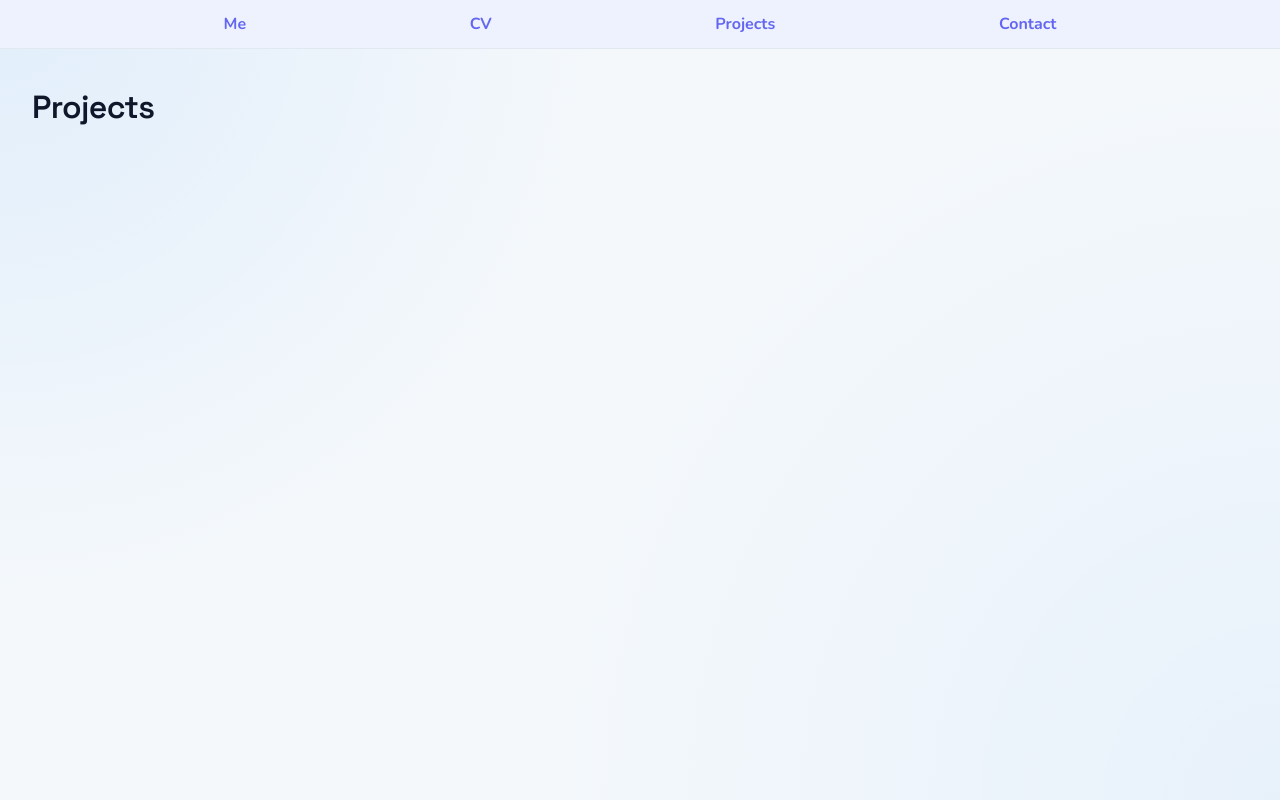
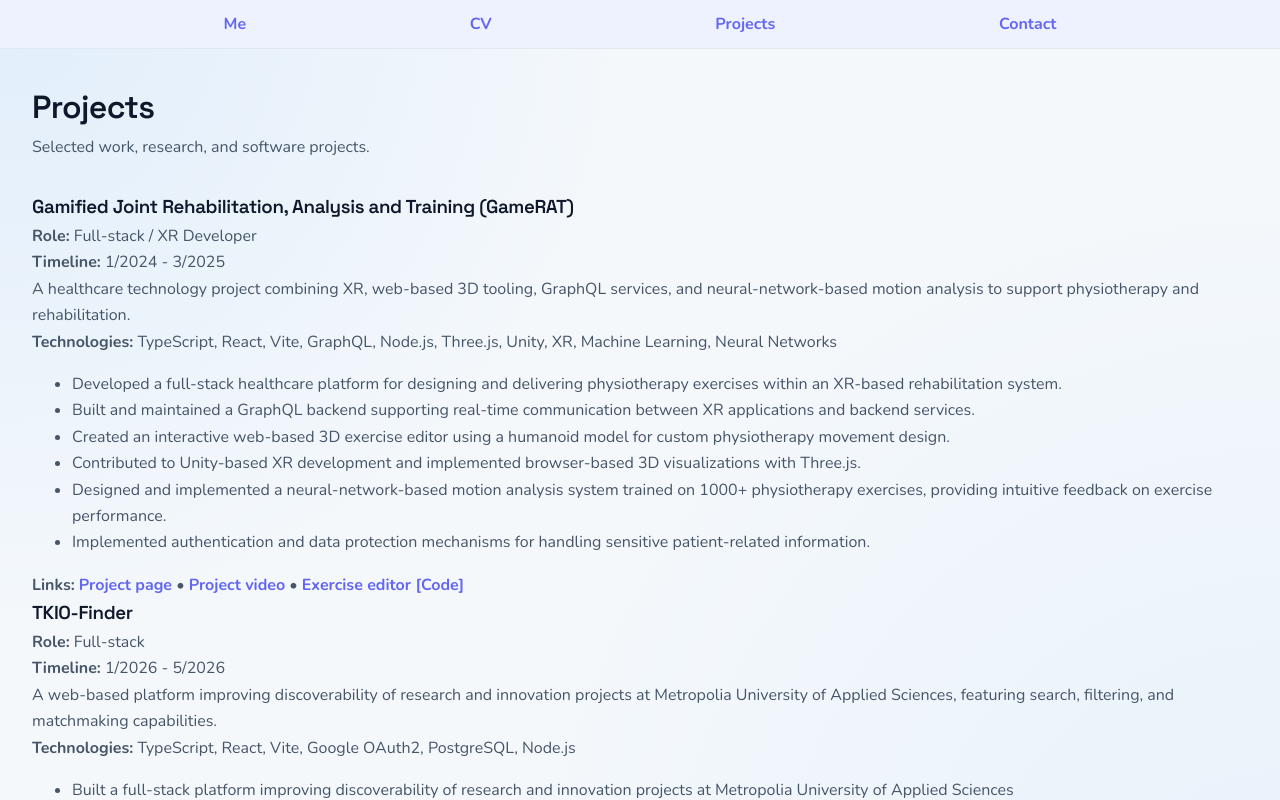
Before and after one commit to Panibo/mariapori-website, a Next.js app: page /projects in a window 1280 px wide. Shown: the top 800 px of the page. Built offline with nearby package versions, Linux system fonts and the light colour scheme.

Commit message:
Projects section

```diff
--- a/app/globals.css
+++ b/app/globals.css
@@ -123,7 +123,12 @@ a:hover {
 a:active {
   color: var(--color-link-active);
 }
-
+section {
+  margin-bottom: 0.5rem;
+}
+section:last-child {
+  margin-bottom: 0;
+}
 @media print {
   #root_header,
   #root_header nav {
--- a/app/projects/page.tsx
+++ b/app/projects/page.tsx
@@ -1,8 +1,71 @@
+import Image from "next/image";
+import cv from "../../data/cv.json";
+import styles from "../../styles/cv.module.css";
+import projects from "../../data/projects.json";
 const Projects = () => {
   return (
-    <div>
-      <h1>Projects</h1>
+    <div className={styles.cv}>
+      <header className={styles.header}>
+        <div>
+          <h1>Projects</h1>
+          <p>Selected work, research, and software projects.</p>
+        </div>
+      </header>
+
+      <section>
+        {projects.map((project) => (
+          <article key={project.name} className={styles.avoidBreak}>
+            <h3>{project.name}</h3>
+
+            {project.role && (
+              <p>
+                <strong>Role:</strong> {project.role}
+              </p>
+            )}
+
+            {(project.startDate || project.endDate) && (
+              <p>
+                <strong>Timeline:</strong> {project.startDate}
+                {project.endDate ? ` - ${project.endDate}` : ""}
+              </p>
+            )}
+
+            {project.summary && <p>{project.summary}</p>}
+
+            {project.technologies && project.technologies.length > 0 && (
+              <p>
+                <strong>Technologies:</strong> {project.technologies.join(", ")}
+              </p>
+            )}
+
+            <ul>
+              {project.description.map((line, index) => (
+                <li key={index}>{line}</li>
+              ))}
+            </ul>
+
+            {project.links && project.links.length > 0 && (
+              <p>
+                <strong>Links:</strong>{" "}
+                {project.links.map((link, index) => (
+                  <span key={link.url}>
+                    <a
+                      href={link.url}
+                      target="_blank"
+                      rel="noopener noreferrer"
+                    >
+                      {link.label}
+                    </a>
+                    {index < project.links.length - 1 ? " • " : ""}
+                  </span>
+                ))}
+              </p>
+            )}
+          </article>
+        ))}
+      </section>
     </div>
   );
 };
+
 export default Projects;
--- a/components/header/header.module.css
+++ b/components/header/header.module.css
@@ -24,7 +24,6 @@
   display: none;
   justify-content: center;
   align-items: center;
-  margin-left: auto;
   width: 3rem;
   height: 3rem;
   border: none;
--- a/components/header/header.tsx
+++ b/components/header/header.tsx
@@ -1,7 +1,7 @@
 "use client";
 
 import Link from "next/link";
-import { useState } from "react";
+import { useState, useEffect } from "react";
 import styles from "./header.module.css";
 
 const links = [
@@ -13,6 +13,18 @@ const links = [
 
 const Header = () => {
   const [isOpen, setIsOpen] = useState(false);
+
+  useEffect(() => {
+    const handleScroll = () => {
+      setIsOpen(false);
+    };
+
+    window.addEventListener("scroll", handleScroll);
+
+    return () => {
+      window.removeEventListener("scroll", handleScroll);
+    };
+  }, []);
 
   return (
     <header className={styles.header}>
--- a/data/cv.json
+++ b/data/cv.json
@@ -85,6 +85,7 @@
     {
       "category": "Frontend",
       "children": [
+        { "name": "Next.js" },
         { "name": "React" },
         { "name": "React Native" },
         { "name": "HTML5" },
--- /dev/null
+++ b/data/projects.json
@@ -0,0 +1,70 @@
+[
+  {
+    "name": "Gamified Joint Rehabilitation, Analysis and Training (GameRAT)",
+    "role": "Full-stack / XR Developer",
+    "startDate": "1/2024",
+    "endDate": "3/2025",
+    "summary": "A healthcare technology project combining XR, web-based 3D tooling, GraphQL services, and neural-network-based motion analysis to support physiotherapy and rehabilitation.",
+    "technologies": [
+      "TypeScript",
+      "React",
+      "Vite",
+      "GraphQL",
+      "Node.js",
+      "Three.js",
+      "Unity",
+      "XR",
+      "Machine Learning",
+      "Neural Networks"
+    ],
+    "description": [
+      "Developed a full-stack healthcare platform for designing and delivering physiotherapy exercises within an XR-based rehabilitation system.",
+      "Built and maintained a GraphQL backend supporting real-time communication between XR applications and backend services.",
+      "Created an interactive web-based 3D exercise editor using a humanoid model for custom physiotherapy movement design.",
+      "Contributed to Unity-based XR development and implemented browser-based 3D visualizations with Three.js.",
+      "Designed and implemented a neural-network-based motion analysis system trained on 1000+ physiotherapy exercises, providing intuitive feedback on exercise performance.",
+      "Implemented authentication and data protection mechanisms for handling sensitive patient-related information."
+    ],
+    "links": [
+      {
+        "url": "https://helsinkixrcenter.com/projects/gamerat/",
+        "label": "Project page"
+      },
+      {
+        "url": "https://www.youtube.com/watch?v=ar5z2SLb7SI",
+        "label": "Project video"
+      },
+      {
+        "url": "https://gitlab.com/hxrc_public/hxrc_animationmaker",
+        "label": "Exercise editor [Code]"
+      }
+    ]
+  },
+  {
+    "name": "TKIO-Finder",
+    "role": "Full-stack",
+    "startDate": "1/2026",
+    "endDate": "5/2026",
+    "summary": "A web-based platform improving discoverability of research and innovation projects at Metropolia University of Applied Sciences, featuring search, filtering, and matchmaking capabilities.",
+    "technologies": [
+      "TypeScript",
+      "React",
+      "Vite",
+      "Google OAuth2",
+      "PostgreSQL",
+      "Node.js"
+    ],
+    "description": [
+      "Built a full-stack platform improving discoverability of research and innovation projects at Metropolia University of Applied Sciences",
+      "Implemented search, filtering, and matchmaking features using React, Node.js, and PostgreSQL",
+      "Added Google OAuth2 authentication for secure and user-friendly access",
+      "Deployed and maintained backend services in a self-hosted environment, including server-side infrastructure management"
+    ],
+    "links": [
+      {
+        "url": "https://tkio-finder.mariapori.dev/",
+        "label": "Project page"
+      }
+    ]
+  }
+]
```
Also changed, not shown: app/cv/page.tsx (+6 -29 lines).
